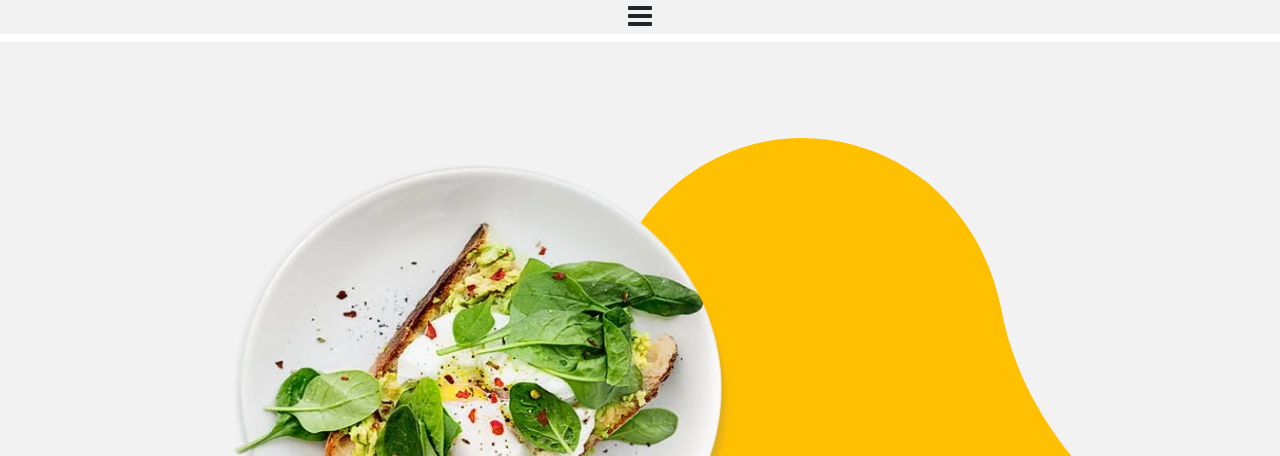
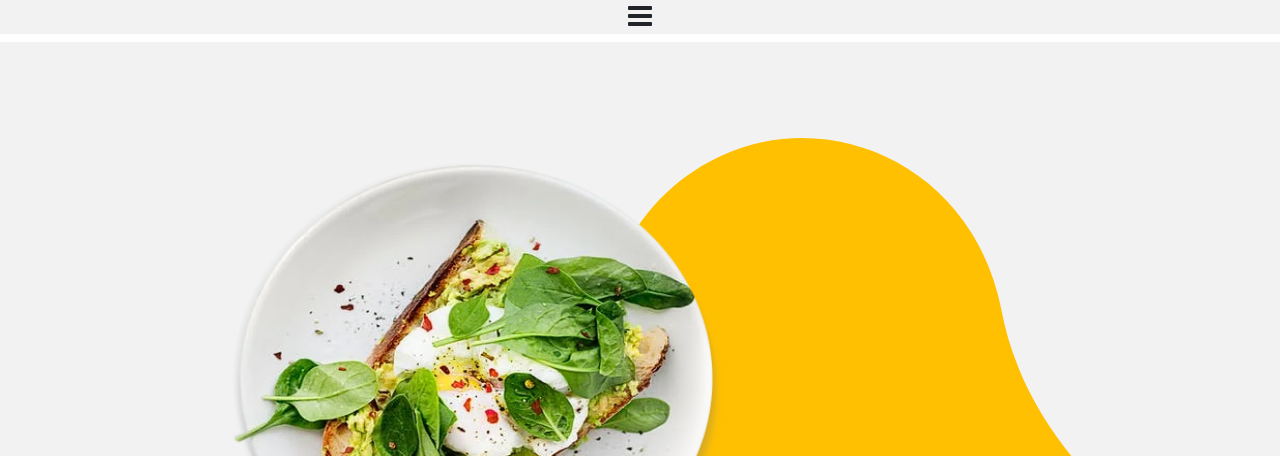
Before and after one commit to Gajanan100/Food_App_Site, a plain HTML site: page index.html in a window 1280 px wide. Shown: the top 456 px of the page. Drawn offline with nearby package versions, Linux system fonts and the light colour scheme.

Commit message:
Food_app

```diff
--- a/index.html
+++ b/index.html
@@ -52,8 +52,8 @@ body {
       left: 90px;
     }
     .g_dish img{
-      width: 590px;
-    height: 510px;
+      width: 580px;
+    height: 490px;
     }
     .g_content svg{
     width:90%;
```
